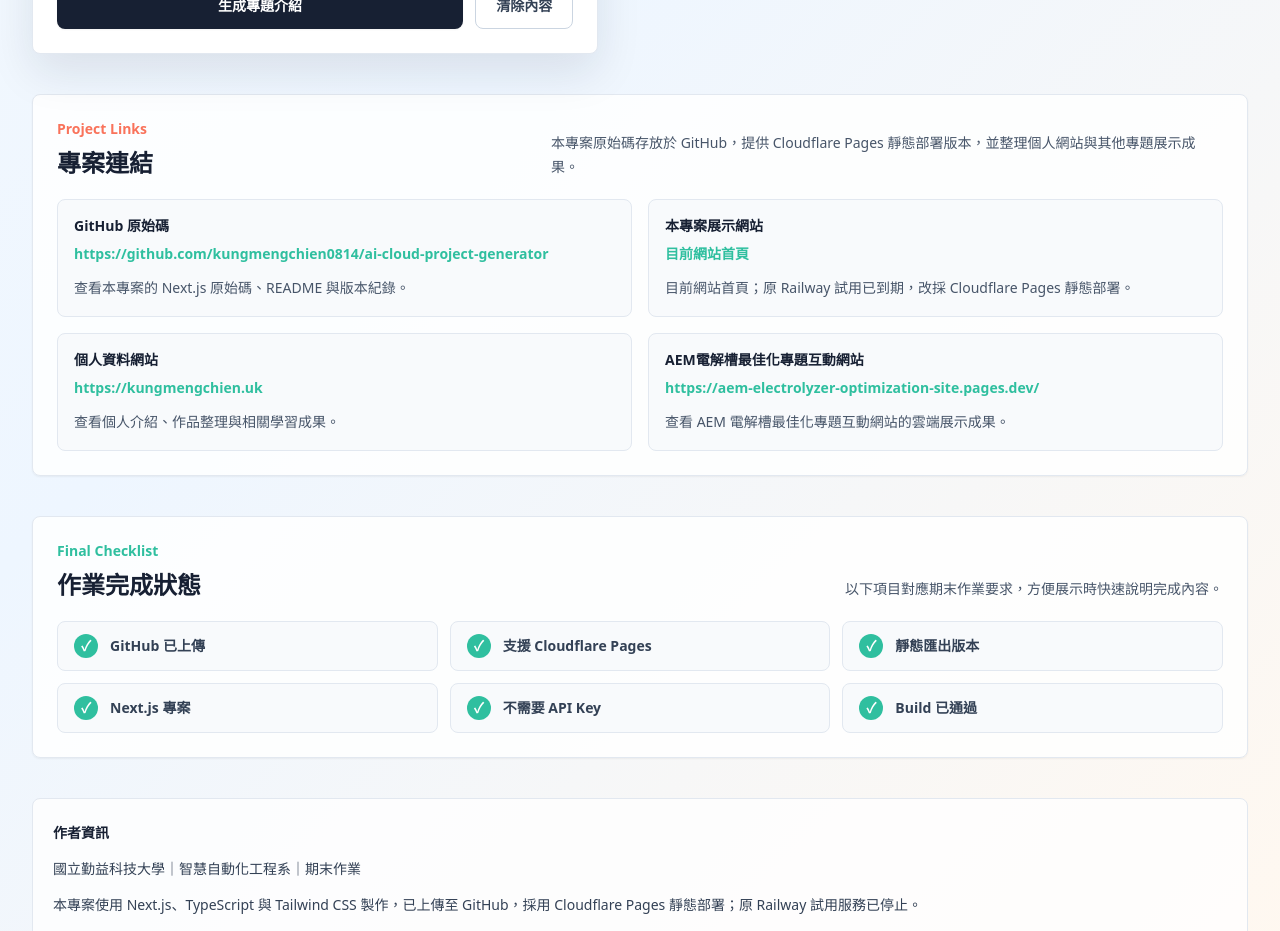
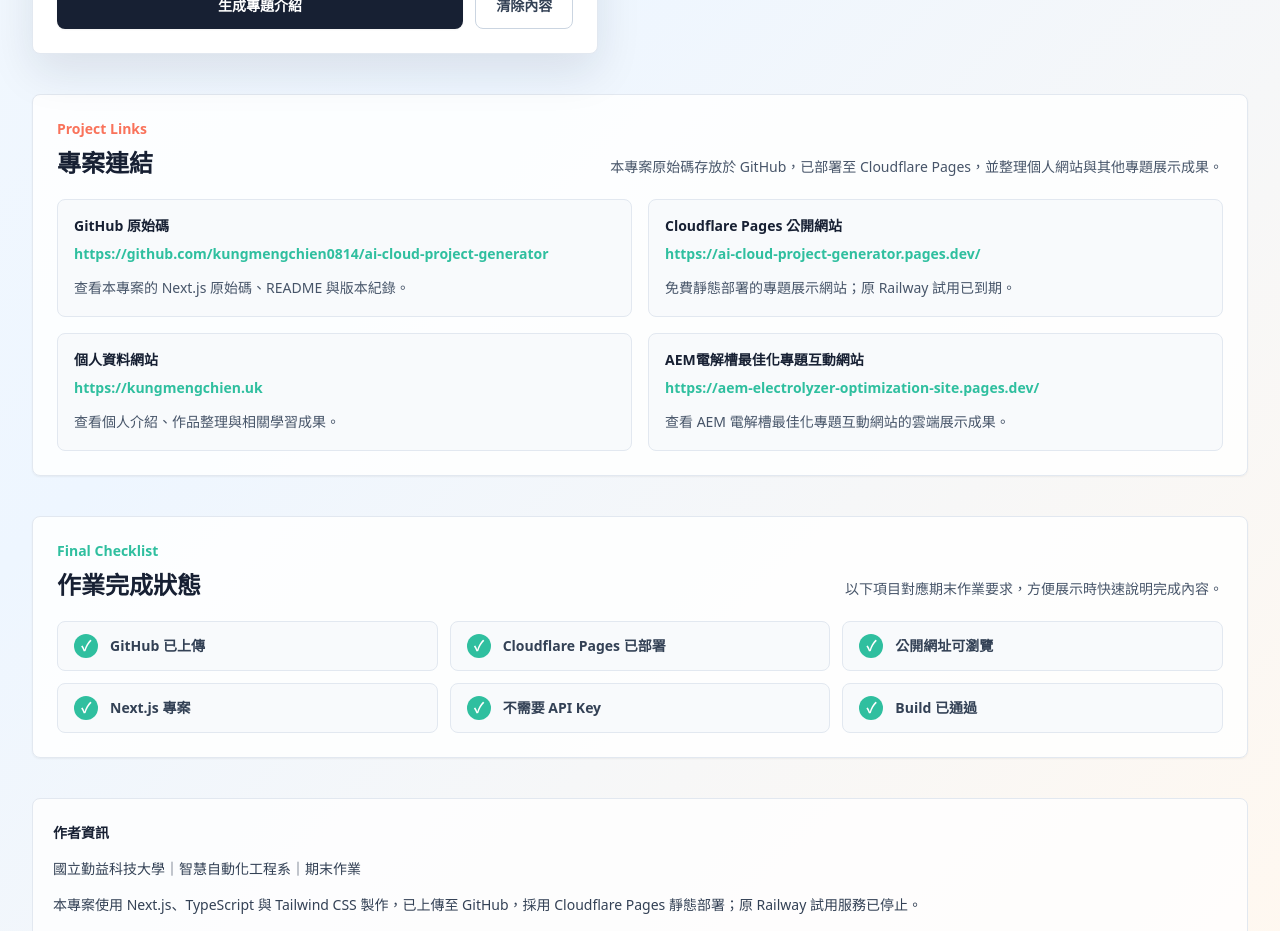
Before and after one commit to kungmengchien0814/ai-cloud-project-generator, a Next.js app: page / in a window 1280 px wide. Shown: the part 1240-2171 px from the top of the page. Built offline with nearby package versions, Linux system fonts and the light colour scheme.

Commit message:
Record live Cloudflare Pages URL and update reports

```diff
--- a/app/page.tsx
+++ b/app/page.tsx
@@ -28,9 +28,9 @@ const projectLinks = [
     description: "查看本專案的 Next.js 原始碼、README 與版本紀錄。",
   },
   {
-    label: "本專案展示網站",
-    href: "/",
-    description: "目前網站首頁；原 Railway 試用已到期，改採 Cloudflare Pages 靜態部署。",
+    label: "Cloudflare Pages 公開網站",
+    href: "https://ai-cloud-project-generator.pages.dev/",
+    description: "免費靜態部署的專題展示網站；原 Railway 試用已到期。",
   },
   {
     label: "個人資料網站",
@@ -46,8 +46,8 @@ const projectLinks = [
 
 const completionStatus = [
   "GitHub 已上傳",
-  "支援 Cloudflare Pages",
-  "靜態匯出版本",
+  "Cloudflare Pages 已部署",
+  "公開網址可瀏覽",
   "Next.js 專案",
   "不需要 API Key",
   "Build 已通過",
@@ -146,7 +146,7 @@ export default function Home() {
               <h2 className="mt-2 text-2xl font-bold text-ink">專案連結</h2>
             </div>
             <p className="max-w-2xl text-sm leading-6 text-slate-600">
-              本專案原始碼存放於 GitHub，提供 Cloudflare Pages 靜態部署版本，並整理個人網站與其他專題展示成果。
+              本專案原始碼存放於 GitHub，已部署至 Cloudflare Pages，並整理個人網站與其他專題展示成果。
             </p>
           </div>
 
@@ -161,7 +161,7 @@ export default function Home() {
               >
                 <p className="text-sm font-bold text-ink">{link.label}</p>
                 <p className="mt-2 break-all text-sm font-semibold text-mint">
-                  {link.href === "/" ? "目前網站首頁" : link.href}
+                  {link.href}
                 </p>
                 <p className="mt-3 text-sm leading-6 text-slate-600">
                   {link.description}
```
Also changed, not shown: 1 other file (tests, documents, lock files or other folders).
